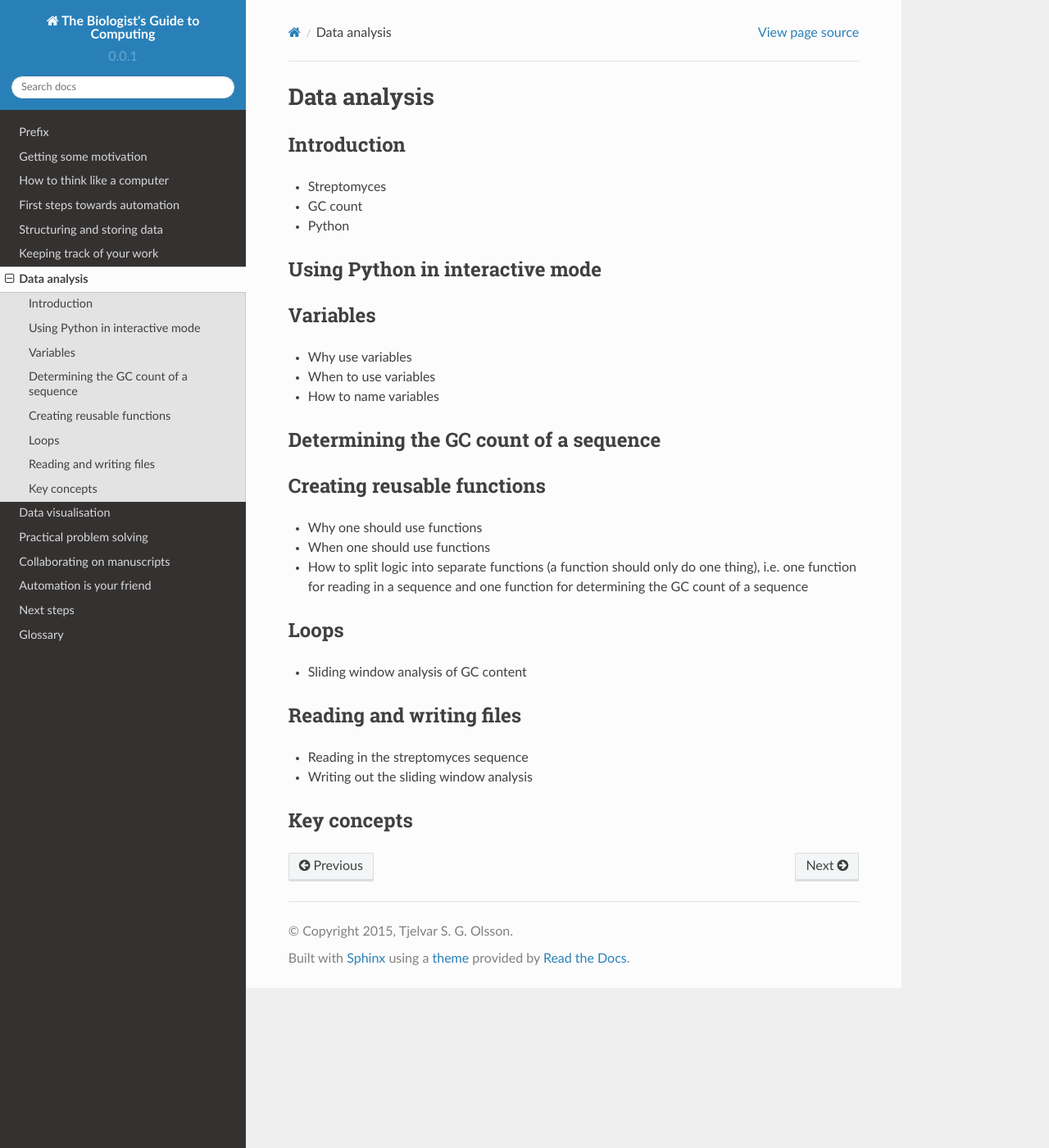
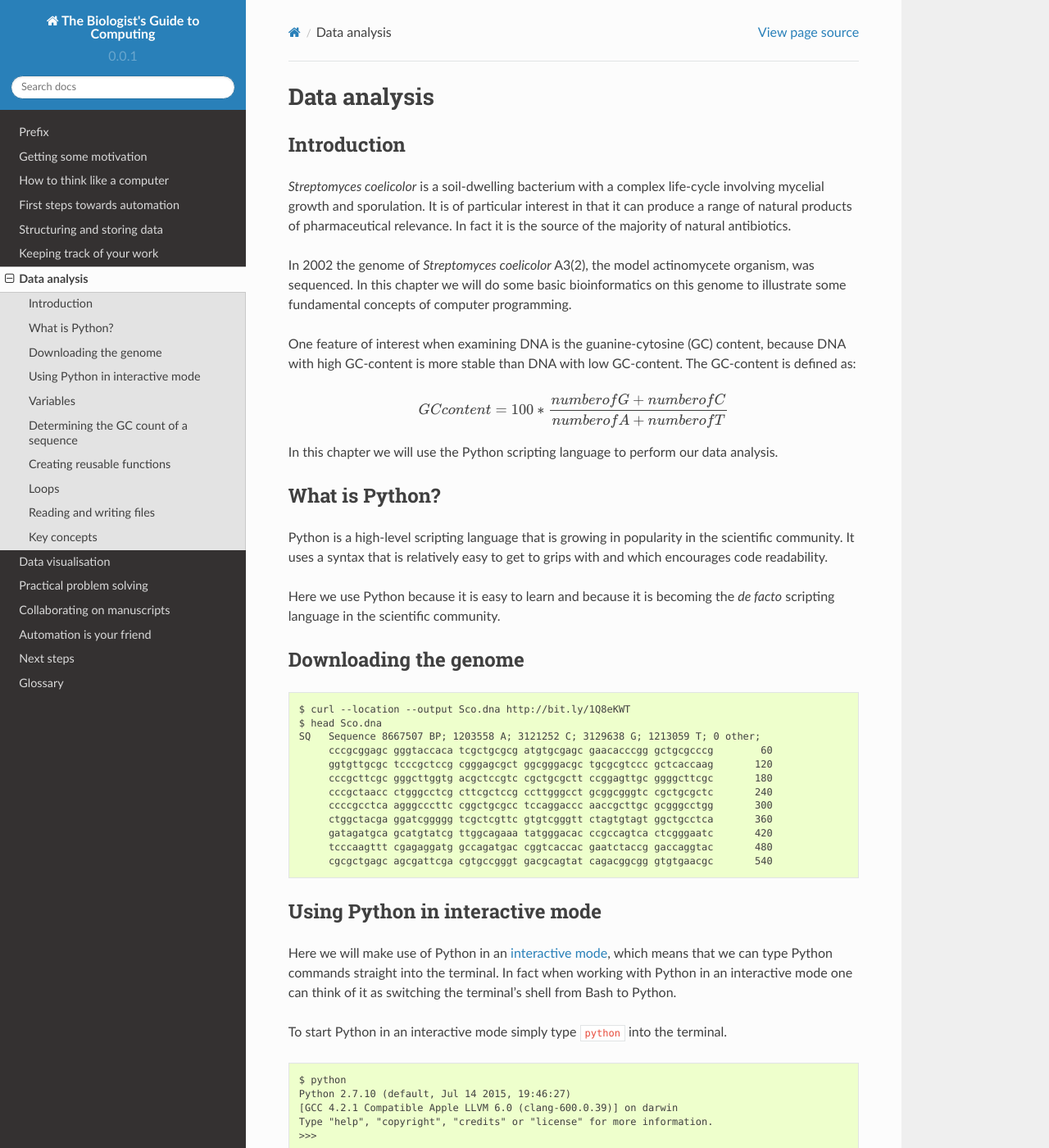
Before and after one commit to tjelvar-olsson/biologists-guide-to-computing, a Sphinx documentation site: the page built from source/data-analysis.rst, in a window 1280 px wide and 1400 px high. Shown: the whole window at 82% size. Built offline with Sphinx 7.4.7 and the Read the Docs theme 2.0.0, drawn with Linux system fonts in a browser that asks for light colours; some of the changed text lies outside the part shown.

Commit message:
Started re-organising the Python material.

```diff
--- a/source/data-analysis.rst
+++ b/source/data-analysis.rst
@@ -4,13 +4,95 @@ Data analysis
 Introduction
 ------------
 
-- Streptomyces
-- GC count
-- Python
+*Streptomyces coelicolor* is a soil-dwelling bacterium with a complex life-cycle
+involving mycelial growth and sporulation. It is of particular interest in that
+it can produce a range of natural products of pharmaceutical relevance. In fact
+it is the source of the majority of natural antibiotics.
+
+In 2002 the genome of *Streptomyces coelicolor*  A3(2), the model actinomycete
+organism, was sequenced. In this chapter we will do some basic bioinformatics
+on this genome to illustrate some fundamental concepts of computer programming.
+
+One feature of interest when examining DNA is the guanine-cytosine (GC) content,
+because DNA with high GC-content is more stable than DNA with low GC-content.
+The GC-content is defined as:
+
+.. math::
+
+    GC content = 100 *  \frac{number of G + number of C}{number of A + number of T}
+
+
+In this chapter we will use the Python scripting language to perform our data
+analysis.
+
+
+What is Python?
+---------------
+
+Python is a high-level scripting language that is growing in popularity in the
+scientific community. It uses a syntax that is relatively easy to get to grips
+with and which encourages code readability.
+
+Here we use Python because it is easy to learn and because it is becoming the
+*de facto* scripting language in the scientific community.
+
+
+Downloading the genome
+----------------------
+
+.. code-block:: none
+
+    $ curl --location --output Sco.dna http://bit.ly/1Q8eKWT
+    $ head Sco.dna
+    SQ   Sequence 8667507 BP; 1203558 A; 3121252 C; 3129638 G; 1213059 T; 0 other;
+         cccgcggagc gggtaccaca tcgctgcgcg atgtgcgagc gaacacccgg gctgcgcccg        60
+         ggtgttgcgc tcccgctccg cgggagcgct ggcgggacgc tgcgcgtccc gctcaccaag       120
+         cccgcttcgc gggcttggtg acgctccgtc cgctgcgctt ccggagttgc ggggcttcgc       180
+         cccgctaacc ctgggcctcg cttcgctccg ccttgggcct gcggcgggtc cgctgcgctc       240
+         ccccgcctca agggcccttc cggctgcgcc tccaggaccc aaccgcttgc gcgggcctgg       300
+         ctggctacga ggatcggggg tcgctcgttc gtgtcgggtt ctagtgtagt ggctgcctca       360
+         gatagatgca gcatgtatcg ttggcagaaa tatgggacac ccgccagtca ctcgggaatc       420
+         tcccaagttt cgagaggatg gccagatgac cggtcaccac gaatctaccg gaccaggtac       480
+         cgcgctgagc agcgattcga cgtgccgggt gacgcagtat cagacggcgg gtgtgaacgc       540
 
 
 Using Python in interactive mode
 --------------------------------
+
+Here we will make use of Python in an
+`interactive mode <https://docs.python.org/2/tutorial/interpreter.html#interactive-mode>`_,
+which means that we can type Python commands straight into the terminal. In fact
+when working with Python in an interactive mode one can think of it as switching
+the terminal's shell from Bash to Python.
+
+To start Python in an interactive mode simply type ``python`` into the terminal.
+
+.. code-block:: none
+
+    $ python
+    Python 2.7.10 (default, Jul 14 2015, 19:46:27)
+    [GCC 4.2.1 Compatible Apple LLVM 6.0 (clang-600.0.39)] on darwin
+    Type "help", "copyright", "credits" or "license" for more information.
+    >>>
+
+The three greater than signs (``>>>``) represent the primary prompt into which
+commands can be entered.
+
+.. code-block:: python
+
+    >>> print("hello")
+    hello
+
+The secondary prompt, used for continuation lines, is represented by three dots
+(``...``).
+
+.. code-block:: python
+
+    >>> line = ">sp|Q6GZX4|001R_FRG3G Putative transcription factor 001R"
+    >>> if line.startswith(">"):
+    ...     print(line)
+    ...
+    >sp|Q6GZX4|001R_FRG3G Putative transcription factor 001R
 
 
 Variables
```
Also changed, not shown: source/practical-problem-solving.rst (+0 -49 lines).
